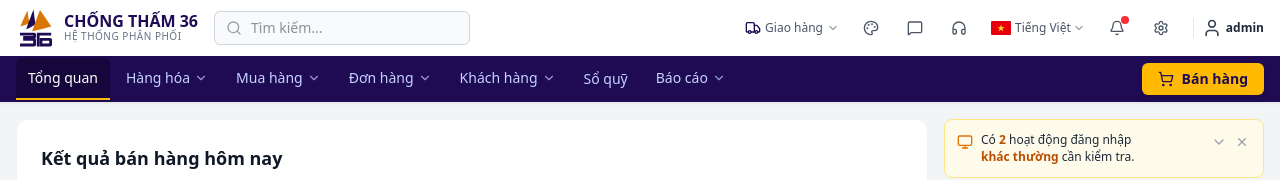
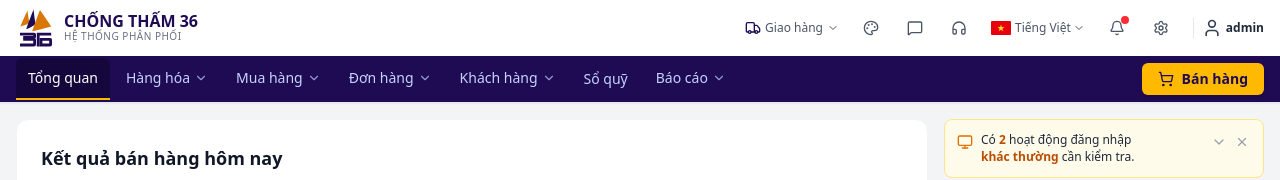
Before and after one commit to trungtruc1907-cyber/Pos-36, a React (Vite) app: page / in a window 1280 px wide. Shown: the top 180 px of the page. Built offline with nearby package versions, Linux system fonts and the light colour scheme; no server answers; the database is empty.

Commit message:
refactor: remove search bar from header
Remove the search input field from the desktop header to declutter the navigation area.

```diff
--- a/src/components/Header.tsx
+++ b/src/components/Header.tsx
@@ -85,24 +85,13 @@ export const Header: React.FC<HeaderProps> = ({
 
       {/* Desktop Top Header Row */}
       <div className="hidden sm:flex items-center justify-between px-4 py-2 text-sm">
-        {/* Left: Brand Logo & Search */}
+        {/* Left: Brand Logo */}
         <div className="flex items-center space-x-4">
           <div
             onClick={() => handleSelect('dashboard')}
             className="flex items-center space-x-2 cursor-pointer group hover:opacity-90 transition-opacity"
           >
             <Logo className="w-10 h-10" showText />
-          </div>
-
-          <div className="relative w-48 sm:w-64">
-            <span className="absolute inset-y-0 left-0 flex items-center pl-3 pointer-events-none text-gray-400">
-              <Search className="w-4 h-4" />
-            </span>
-            <input
-              type="text"
-              placeholder="Tìm kiếm..."
-              className="w-full py-1.5 pl-9 pr-3 text-sm bg-gray-50 border border-gray-300 rounded-md focus:outline-none focus:border-[#1e0b54] focus:ring-1 focus:ring-[#1e0b54]"
-            />
           </div>
         </div>
 
```
